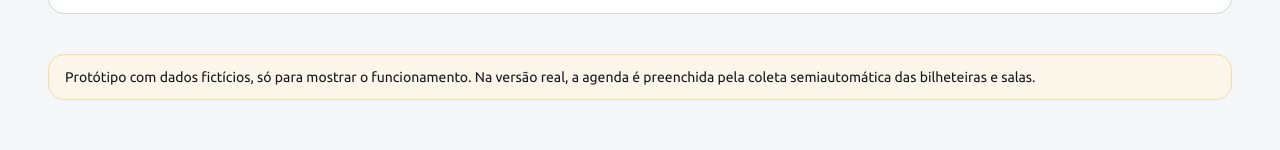
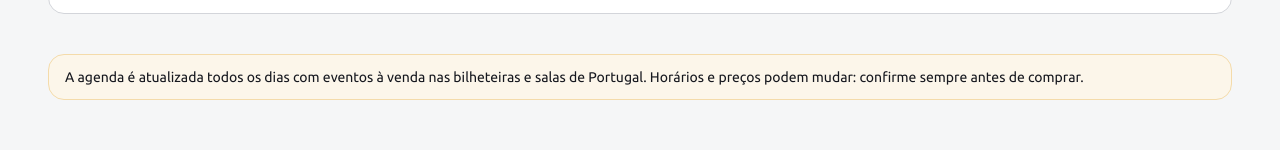
Before and after one commit to luanacamara94/obrasilnospalcos, a plain HTML site: page index.html in a window 1280 px wide. Shown: the part 2663-2813 px from the top of the page. Drawn offline with Linux system fonts and the light colour scheme.

Commit message:
Troca aviso de protótipo por aviso da agenda real
Co-Authored-By: Claude Opus 5.5 <noreply@anthropic.com>
Claude-Session: https://claude.ai/code/session_01DCW5XvEKvyyXbzsCw187re

```diff
--- a/index.html
+++ b/index.html
@@ -947,7 +947,7 @@ body.on-login>*:not(#lg):not(#toast):not(svg):not(script):not(#ob){display:none!
 
 <main class="wrap">
   <div id="list"></div>
-  <div class="notice">Protótipo com dados fictícios, só para mostrar o funcionamento. Na versão real, a agenda é preenchida pela coleta semiautomática das bilheteiras e salas.</div>
+  <div class="notice">A agenda é atualizada todos os dias com eventos à venda nas bilheteiras e salas de Portugal. Horários e preços podem mudar: confirme sempre antes de comprar.</div>
 </main>
 
 <section id="pg" class="pg" aria-label="Perfil"><div class="wrap" id="pgin"></div></section>
@@ -1430,7 +1430,7 @@ const DICT={
 "Semana":["Week","Semana"],"Mês":["Month","Mes"],"Tudo":["All","Todo"],"Cards":["Cards","Tarjetas"],"Lista":["List","Lista"],
 "Minha lista":["My list","Mi lista"],"Meu perfil":["My profile","Mi perfil"],"Sair":["Sign out","Cerrar sesión"],"Entrar":["Sign in","Entrar"],
 "Buscar artista, local ou bairro":["Search artist, venue or neighbourhood","Buscar artista, lugar o barrio"],
-"Protótipo com dados fictícios, só para mostrar o funcionamento. Na versão real, a agenda é preenchida pela coleta semiautomática das bilheteiras e salas.":["Prototype with fictitious data, just to show how it works. In the real version, the listings are filled in by semi-automated collection from box offices and venues.","Prototipo con datos ficticios, solo para mostrar el funcionamiento. En la versión real, la cartelera se completa con recopilación semiautomática de taquillas y salas."],
+"A agenda é atualizada todos os dias com eventos à venda nas bilheteiras e salas de Portugal. Horários e preços podem mudar: confirme sempre antes de comprar.":["Listings are updated daily with events on sale at box offices and venues in Portugal. Times and prices may change: always check before buying.","La cartelera se actualiza a diario con eventos a la venta en taquillas y salas de Portugal. Horarios y precios pueden cambiar: confírmalo siempre antes de comprar."],
 "Feito com muito café":["Made with lots of coffee","Hecho con mucho café"],"por":["by","por"],"Horários e preços podem mudar. Confirme sempre na bilheteira.":["Times and prices may change. Always confirm with the box office.","Los horarios y precios pueden cambiar. Confirma siempre en la taquilla."],
 "Em cartaz":["Now showing","En cartelera"],"Período":["Period","Período"],"Quando":["When","Cuándo"],"Preço":["Price","Precio"],"Idade":["Age","Edad"],"Via":["Via","Vía"],
 "Entrada livre":["Free entry","Entrada libre"],"Todas as idades":["All ages","Todas las edades"],
```
